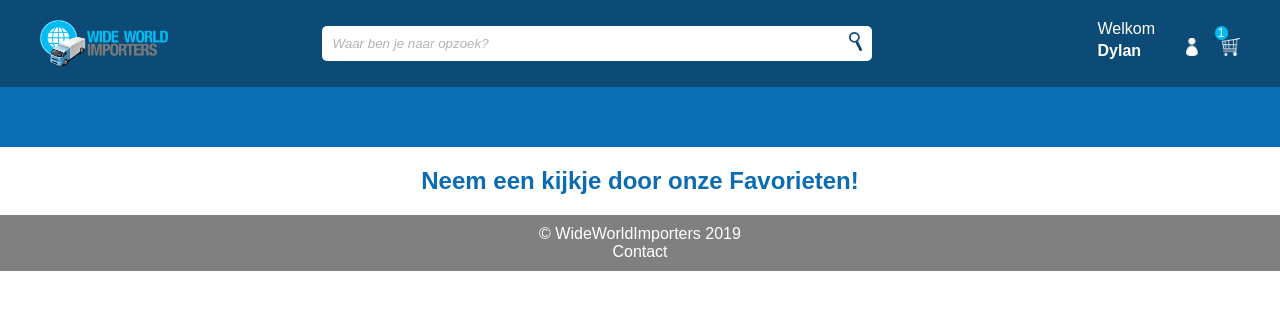
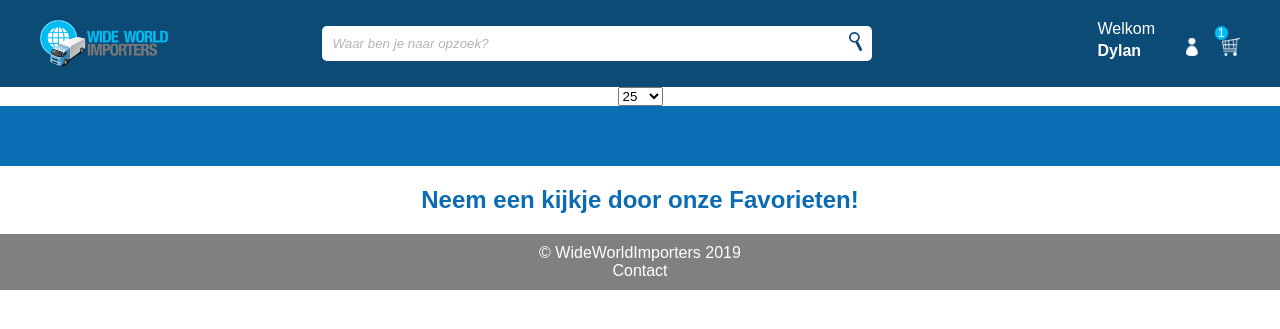
Before and after one commit to dylandoldersum/worldwideimporters, a PHP site: page /index.php in a window 1280 px wide. Shown: the top 329 px of the page. Run offline with PHP 8.4, Linux system fonts and the light colour scheme; data that the repository does not hold is empty.

Commit message:
Update category.php

```diff
--- a/templates/category.php
+++ b/templates/category.php
@@ -1,18 +1,16 @@
 <div class="category-container">
+
+  <select>
+    <option value="25">25</option>
+    <option value="50">50</option>
+    <option value="100">100</option>
+  </select>
+
       <nav class="category-bar">
         <ul>
         <?php
         $products->getCategoriesForNavigation();
 
-//        $sql = "SELECT StockGroupName, StockGroupID FROM stockgroups";
-//        $result = mysqli_query($conn, $sql);
-//
-//        foreach ($result as $value) {
-//          $catID = $value['StockGroupID'];
-//          print("<li><a href='product-list.php?CatID=$catID'> ". $value['StockGroupName'] . "</a></li>");
-//
-//        }
-
          ?>
         </ul>
       </nav>
```
